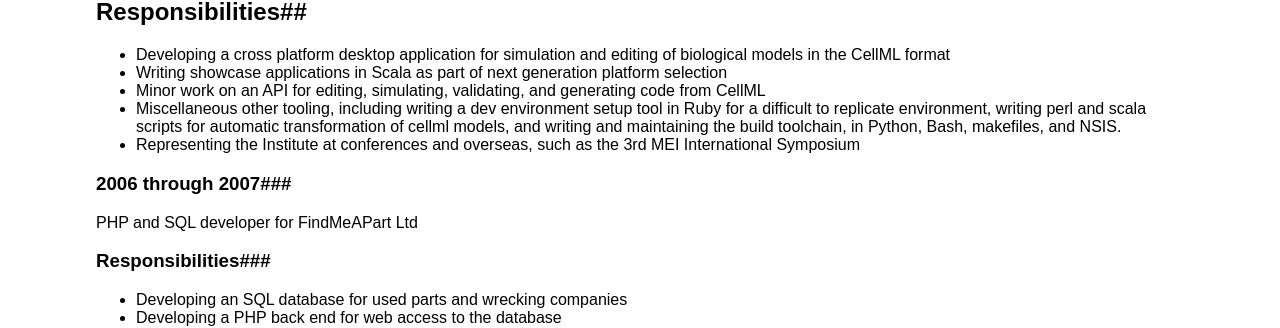
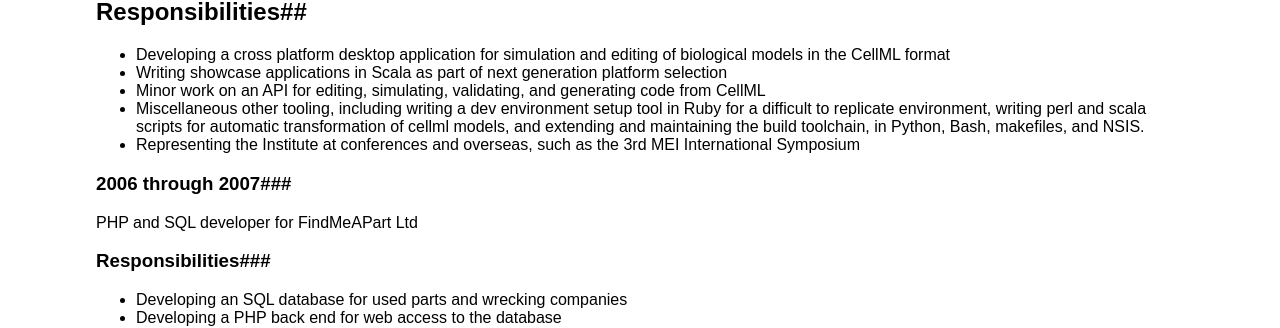
Before and after one commit to flaviusb/flaviusb.github.com, a Jekyll site: the page built from cv.md, in a window 1280 px wide. Shown: the part 294-622 px from the top of the page. Built offline with Jekyll 4.4.1, drawn with Linux system fonts in a browser that asks for light colours; some web fonts are replaced; Markdown is read by kramdown in place of the engine named in the settings.

Commit message:
Pull cv.md into line with cv.tex.

```diff
--- a/cv.md
+++ b/cv.md
@@ -18,7 +18,7 @@
 - Developing [a cross platform desktop application](http://opencell.org) for simulation and editing of biological models in the CellML format
 - Writing showcase applications in Scala as part of next generation platform selection
 - Minor work on an API for editing, simulating, validating, and generating code from CellML
-- Miscellaneous other tooling, including writing a dev environment setup tool in Ruby for a difficult to replicate environment, writing perl and scala scripts for automatic transformation of cellml models, and writing and maintaining the build toolchain, in Python, Bash, makefiles, and NSIS.
+- Miscellaneous other tooling, including writing a dev environment setup tool in Ruby for a difficult to replicate environment, writing perl and scala scripts for automatic transformation of cellml models, and extending and maintaining the build toolchain, in Python, Bash, makefiles, and NSIS.
 - Representing the Institute at conferences and overseas, such as the [3rd MEI International Symposium](http://www.physiome.jp/documents/the_3rd_MEI_international_symposium/the_3rd_MEI_IS.html)
 
 ###2006 through 2007###
```
